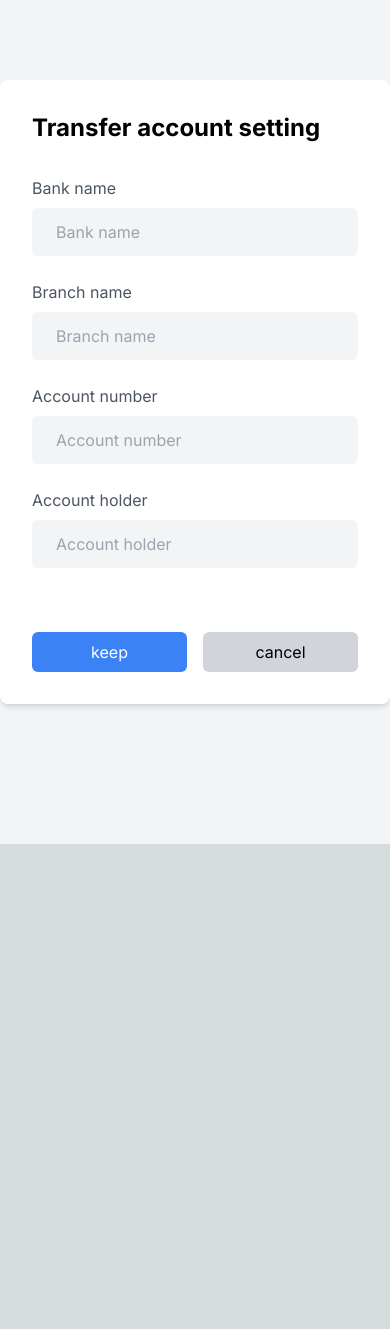
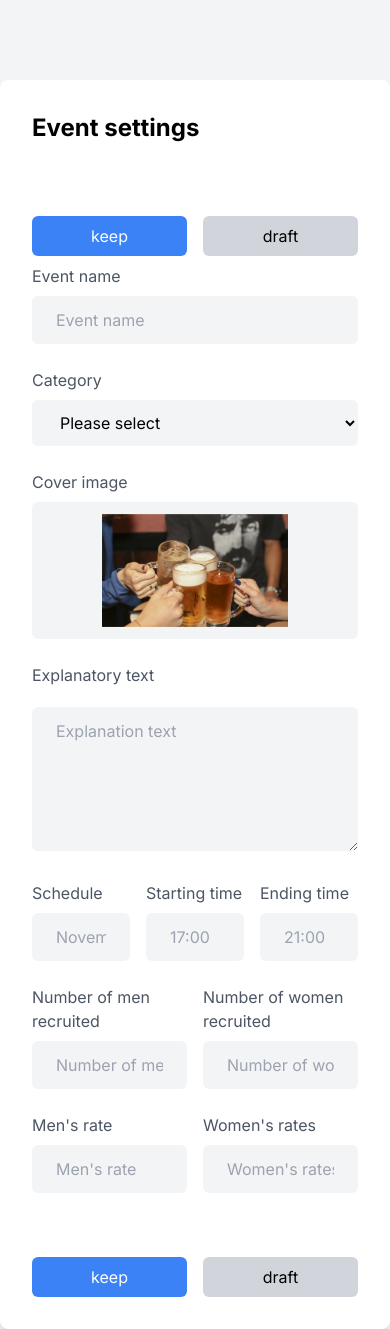
Before and after one commit to genshindev325/rule, a Next.js app in the folder rule-webapp/: page / in a window 390 px wide. Before the commit the page ends 844 px from the top, so only its background shows below. Built offline with nearby package versions, Linux system fonts and the light colour scheme.

Commit message:
add event settings

```diff
--- a/rule-webapp/app/page.tsx
+++ b/rule-webapp/app/page.tsx
@@ -7,9 +7,10 @@ import StoreProfileSettings from '@/components/setting/storeProfileSettings';
 import CreditCardSettins from '@/components/setting/creditCardSettings';
 import PasswordSetting from '@/components/setting/passwordSetting';
 import TransferAccountSetting from '@/components/setting/transferAccountSettings';
+import EventSettings from '@/pages/eventSettings';
 
 export default function Home() {
   return (
-    <TransferAccountSetting/>
+    <EventSettings/>
   );
 }
--- a/rule-webapp/components/setting/transferAccountSettings.tsx
+++ b/rule-webapp/components/setting/transferAccountSettings.tsx
@@ -11,7 +11,7 @@ const TransferAccountSetting = () => {
 
   const handleSubmit = (e: React.FormEvent) => {
     e.preventDefault();
-    // Add Password setting logic here
+    // Add transfer account setting logic here
   }
 
   return (
--- /dev/null
+++ b/rule-webapp/pages/eventSettings.tsx
@@ -0,0 +1,158 @@
+// pages/eventSettings.tsx
+'use client';
+
+import React, { useState } from 'react';
+
+const EventSettings = () => {
+  const [eventName, setEventName] = useState('');
+  const [category, setCategory] = useState('');
+  const [selectedCategory, setSelectedCategory] = useState('');
+
+  const handleCategoryChange = (event: React.ChangeEvent<HTMLSelectElement>) => {
+    setSelectedCategory(event.target.value);
+  };
+
+  const handleSubmit = (e: React.FormEvent) => {
+    e.preventDefault();
+    // Add event settings logic here
+  }
+
+  return (
+    <div className="min-h-screen flex items-start pt-20 justify-center bg-gray-100">
+      <div className="bg-white p-8 rounded-lg shadow-md w-full max-w-4xl">
+        <h2 className="text-2xl font-bold mb-6">Event settings</h2>
+        <form onSubmit={handleSubmit}>
+          {/* buttons */}
+          <div className='flex flex-row justify-end gap-4 pt-12'>
+            <button type="submit" className="w-48 py-2 px-4 bg-blue-500 text-white rounded-md hover:bg-blue-600">
+              keep
+            </button>
+            <button type="button" className="w-48 py-2 px-4 bg-gray-300 text-black rounded-md hover:bg-gray-400">
+              draft
+            </button>
+          </div>
+          {/* Event settings */}
+          <h3 className='text-gray-600 py-2'>Event name</h3>
+          <div className="mb-4">
+            <input
+              type="name"
+              className="w-full px-6 py-3 bg-gray-100 rounded-md focus:outline-none focus:border-blue-100"
+              placeholder="Event name"
+            />
+          </div>
+          <h3 className='text-gray-600 py-2'>Category</h3>
+          <div className="mb-4"> {/*will be modified*/}
+            <select
+              id="category"
+              name="category"
+              className="block w-full px-6 py-3 text-base bg-gray-100 rounded-md focus:outline-none sm:text-sm"
+              value={selectedCategory}
+              onChange={handleCategoryChange}
+            >
+              <option value="">Please select</option>
+              <option value="category1">Category 1</option>
+              <option value="category2">Category 2</option>
+              <option value="category3">Category 3</option>
+            </select>
+          </div>
+          <h3 className='text-gray-600 py-2'>Cover image</h3>
+          <div className="mb-4">
+            <div className='w-full px-6 py-3 bg-gray-100 rounded-md flex flex-row justify-center'>
+              <img src='/image/img_1.png' className='w-2/3' />
+            </div>
+          </div>
+          <h3 className='text-gray-600 py-2'>Explanatory text</h3>
+          <div className="mb-4">
+            <textarea
+              className="w-full px-6 mt-3 py-3 bg-gray-100 rounded-md focus:outline-none focus:border-blue-100"
+              placeholder="Explanation text"
+              rows={5}
+            />
+          </div>
+          {/* schedule */}
+          <div className='mb-4'>
+            <div className='flex gap-4'>
+              <div className='flex-1'>
+                <h3 className='text-gray-600 py-2'>Schedule</h3>
+                <input
+                  type="name"
+                  className="w-full px-6 py-3 bg-gray-100 rounded-md focus:outline-none focus:border-blue-100"
+                  placeholder="November 14, 2023"
+                />
+              </div>
+              <div className='flex-1'>
+                <h3 className='text-gray-600 py-2'>Starting time</h3>
+                <input
+                  type="name"
+                  className="w-full px-6 py-3 bg-gray-100 rounded-md focus:outline-none focus:border-blue-100"
+                  placeholder="17:00"
+                />
+              </div>
+              <div className='flex-1'>
+                <h3 className='text-gray-600 py-2'>Ending time</h3>
+                <input
+                  type="name"
+                  className="w-full px-6 py-3 bg-gray-100 rounded-md focus:outline-none focus:border-blue-100"
+                  placeholder="21:00"
+                />
+              </div>
+            </div>
+          </div>
+          {/* recurited number */}
+          <div className='mb-4'>
+            <div className='flex gap-4'>
+              <div className='flex-1'>
+                <h3 className='text-gray-600 py-2'>Number of men recruited</h3>
+                <input
+                  type="name"
+                  className="w-full px-6 py-3 bg-gray-100 rounded-md focus:outline-none focus:border-blue-100"
+                  placeholder="Number of men recruited"
+                />
+              </div>
+              <div className='flex-1'>
+                <h3 className='text-gray-600 py-2'>Number of women recruited</h3>
+                <input
+                  type="name"
+                  className="w-full px-6 py-3 bg-gray-100 rounded-md focus:outline-none focus:border-blue-100"
+                  placeholder="Number of women recruited"
+                />
+              </div>
+            </div>
+          </div>
+          {/* rate */}
+          <div className='mb-4'>
+            <div className='flex gap-4'>
+              <div className='flex-1'>
+                <h3 className='text-gray-600 py-2'>Men's rate</h3>
+                <input
+                  type="name"
+                  className="w-full px-6 py-3 bg-gray-100 rounded-md focus:outline-none focus:border-blue-100"
+                  placeholder="Men's rate"
+                />
+              </div>
+              <div className='flex-1'>
+                <h3 className='text-gray-600 py-2'>Women's rates</h3>
+                <input
+                  type="name"
+                  className="w-full px-6 py-3 bg-gray-100 rounded-md focus:outline-none focus:border-blue-100"
+                  placeholder="Women's rates"
+                />
+              </div>
+            </div>
+          </div>
+          {/* buttons */}
+          <div className='flex flex-row justify-end gap-4 pt-12'>
+            <button type="submit" className="w-48 py-2 px-4 bg-blue-500 text-white rounded-md hover:bg-blue-600">
+              keep
+            </button>
+            <button type="button" className="w-48 py-2 px-4 bg-gray-300 text-black rounded-md hover:bg-gray-400">
+              draft
+            </button>
+          </div>
+        </form>
+      </div>
+    </div>
+  );
+};
+
+export default EventSettings;
```
Also changed, not shown: rule-webapp/public/image/img_1.png (added).
